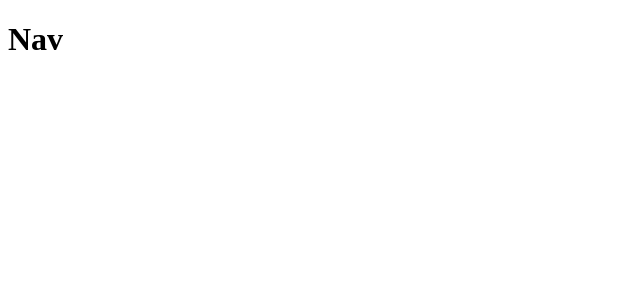
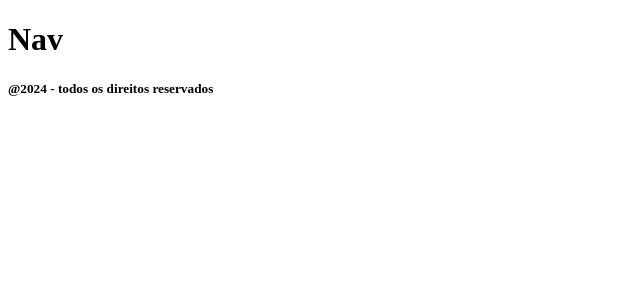
Before and after one commit to Giulia-Rocha/exemplo9, a React (Vite) app: page / in a window 1280 px wide. Shown: the top 300 px of the page, without its empty margins (0-640 px from the left). Built offline with nearby package versions, Linux system fonts and the light colour scheme.

Commit message:
importando o footer

```diff
--- a/src/App.jsx
+++ b/src/App.jsx
@@ -1,10 +1,12 @@
 import Nav from "./components/Nav/Nav"
+import Footer from "./components/Footer/Footer"
 function App() {
 
 
   return (
     <>
       <Nav/>
+      <Footer/>
     </>
   )
 }
```
